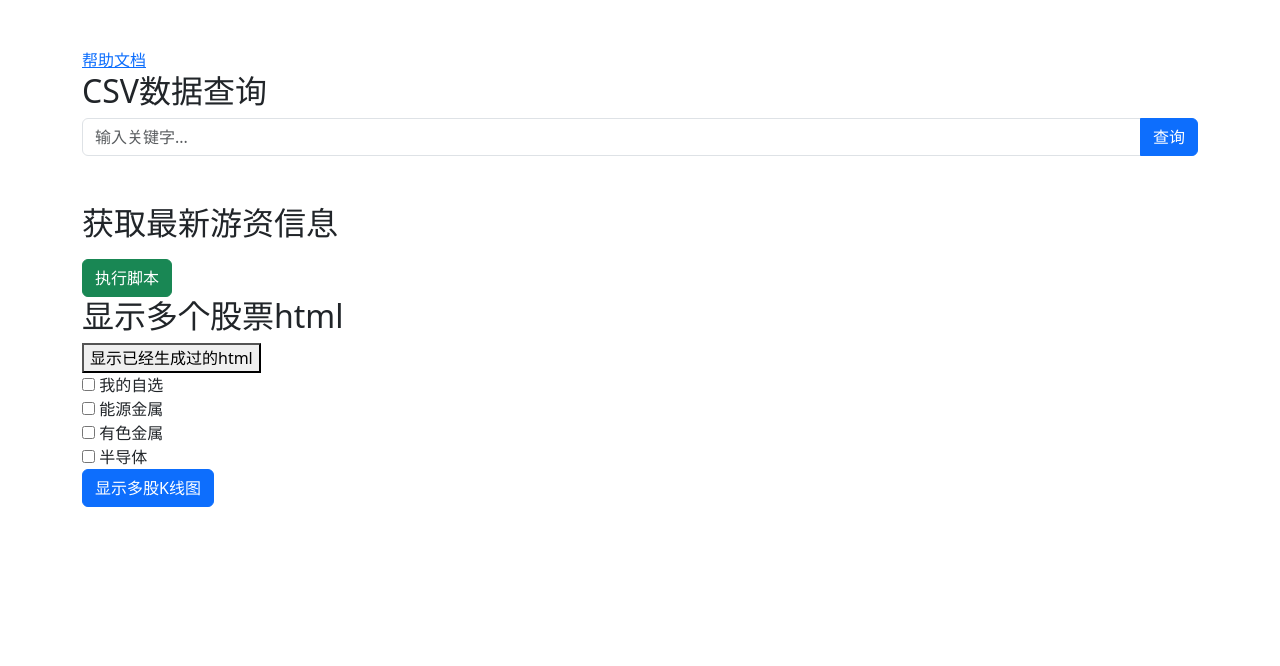
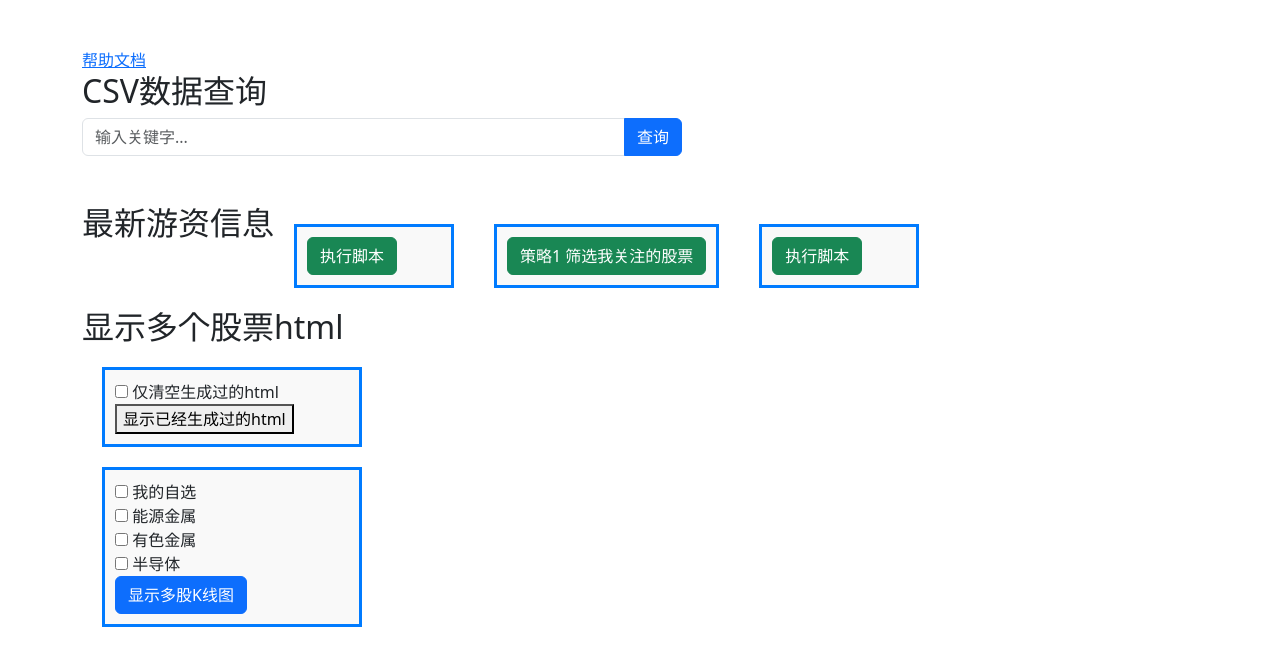
Before and after one commit to oosaka4649/showstocksT, a Flask app: page / in a window 1280 px wide. Shown: the top 666 px of the page. Run offline with Flask 3, Linux system fonts and the light colour scheme.

Commit message:
add  show strategyre ma

```diff
--- a/cvs_search_app/app.py
+++ b/cvs_search_app/app.py
@@ -12,6 +12,7 @@ from pathlib import Path
 project_root = Path(__file__).parent
 sys.path.append(str(project_root))
 import minitools.user_config as ucfg
+from minitools.strategy_ma import StockMA_Strategy
 from scripts.RootInfo import MainUtile as utile
 from scripts.ReadTDXDayFileToCSV import DayFileToCsv as DayToCsv
 from scripts.vectorbt_backtest import simple_backtest as simple_backtest
@@ -137,6 +138,30 @@ def sortbydateandcode():
 def help():
     return render_template("help.html")
 
+#####  ################################ 使用策略 从配置文件中 筛选出符合条件的股票 ##################################################
+#####  ################################ 使用策略 1 strategy_ma.py  股价上冲 5日，10日，周，月     ##################################################
+@app.route("/strategy_ma", methods=["GET", "POST"])
+def strategy_ma():
+    stocks_list = ucfg.stocks_group_list
+    code_list = []
+    for list_id in stocks_list:
+        if hasattr(ucfg, list_id):
+            code_list.extend(getattr(ucfg, list_id))
+    checkbox_items = []
+    #{'id': '00000', 'name': '我的自选'},
+    #{'id': '000004', 'name': '半导体'}
+    for stock_code in code_list:
+        s_items = {}
+        # 添加一个元素：键为 'item1'，值为 True
+        strategy_instance = StockMA_Strategy(stock_code)
+        strategy_result = strategy_instance.evaluate_strategy()
+        if strategy_result:
+            s_items['id'] = stock_code
+            s_items['name'] = strategy_instance.stock_name
+            checkbox_items.append(s_items)
+            print(f"股票代码 {stock_code} 符合均线策略要求: {strategy_result}")
+
+    return render_template("showstrategyresult.html", items=checkbox_items,script_output=f"全部股票数: {len(code_list)} 符合策略股票数: {len(checkbox_items)}")
 
 #####  ################################ show multiple stock html ##################################################
 # 将批处理生成的html，读取 templates/stockhtml 文件夹下的所有 HTML 文件，并显示在一个页面中
@@ -144,19 +169,45 @@ def help():
 # html 文件，是通过 minitools/showKLine_week.py 生成的 并且，在执行showmyhtml函数前，先清空该文件夹下的html文件，转移过来的，免得后面重新生成节约时间
 @app.route("/showhtml", methods=["GET", "POST"])
 def showhtml():
-    selected_ids = request.form.getlist('item_checkbox')
+    selected_ids = request.form.getlist('a_checkbox')
     folder_path = os.path.join(current_dir, 'templates', ucfg.common_html_folder_name) # 目标文件夹路径
-    extension = '.html'            # 指定后缀名
-    # 获取文件名列表
+    extension = '.html' # 指定后缀名
+    output = ''
+
+    show_code = request.form.get("search_key")
+
+    if selected_ids and len(selected_ids) > 0:
+        if '1' in selected_ids:
+            # 清空获取文件名列表
+            html_files = [f'{f}' for f in os.listdir(folder_path) if f.endswith(extension)]
+            for f in html_files:
+                os.remove(os.path.join(folder_path, f))
+
+        if show_code is not None and show_code != '':
+            selected_ids.append(show_code)
+        # 调用 showKLine_week.py 生成我关注的股票的html
+        try:
+            for list_id in selected_ids:
+                if list_id == '1':
+                    continue
+                result = subprocess.run(
+                    ["python", scripts_mystocks_k_line_path , list_id],
+                    capture_output=True,
+                    text=True
+                )
+                output = result.stdout if result.returncode == 0 else f"错误: {result.stderr}"
+            print(f"showKLine_week.py output: {output}")
+        except Exception as e:
+            return render_template("showhtmllist.html", script_output=f"执行失败: {str(e)}")
     html_files = [f'{ucfg.common_html_folder_name}/{f}' for f in os.listdir(folder_path) if f.endswith(extension)]
-    return render_template('showhtmllist.html', files_list=html_files)
+    return render_template('showhtmllist.html', files_list=html_files, script_output=f"执行股票数：{len(selected_ids)} \n执行结果: {str(output)}")
 
 #####  ################################ show multiple stock html ##################################################
 # 调用 showkline_week.py 生成我关注的股票的html，然后显示在一个页面中
 @app.route("/showmyhtml", methods=["GET", "POST"])
 def showmyhtml():
     selected_ids = request.form.getlist('item_checkbox')
-
+    #默认显示我关注的股票
     show_list = my_stocks_list
 
     if selected_ids and len(selected_ids) > 0:
@@ -179,8 +230,8 @@ def showmyhtml():
                 capture_output=True,
                 text=True
             )
-        output = result.stdout if result.returncode == 0 else f"错误: {result.stderr}"
-        print(f"showKLine_week.py output: {output}")
+            output = result.stdout if result.returncode == 0 else f"错误: {result.stderr}"
+            print(f"showKLine_week.py output: {output}")
     except Exception as e:
         return render_template("showhtmllist.html", script_output=f"执行失败: {str(e)}")
     html_files = [f'{my_stocks_html_folder_name}/{f}' for f in os.listdir(folder_path) if f.endswith(extension)]
@@ -301,66 +352,8 @@ def stock_dashboard(stock_code):
     if len(stock_code) != 6 or not stock_code.isdigit():
         return None
     print(f"读取股票数据文件: kline.html")
-
     kline_div = os.path.join(current_dir, 'templates'), 'kline.html'
-
-    #stock_prefix = utile.get_stock_prefix(stock_code)
-
-    # 转换day文件到csv文件
-    #t_csv_path = convert_day_to_csv(stock_prefix, stock_code)
-    """生成股票K线图的HTML div字符串"""
-    #print(f"读取股票数据文件: {t_csv_path}")
-    #stock_df = load_stock_data(t_csv_path)
-    #kline_div = get_kline_div_string(stock_df)
     return kline_div
-
-#不用了
-def get_kline_div_string(df):
-    """
-    生成K线图的HTML div字符串（不包含完整HTML结构）
-    """
-    fig = make_subplots(
-        rows=2, cols=1,
-        shared_xaxes=True,
-        vertical_spacing=0.05,
-        row_heights=[0.7, 0.3],
-        specs=[[{"type": "scatter"}], [{"type": "bar"}]]
-    )
-
-    fig.add_trace(go.Candlestick(
-        x=df.index,
-        open=df[utile.CSV_HEADER_INFO[1]],
-        high=df[utile.CSV_HEADER_INFO[2]],
-        low=df[utile.CSV_HEADER_INFO[3]],
-        close=df[utile.CSV_HEADER_INFO[4]],
-        name='K线'
-    ), row=1, col=1)
-
-    fig.add_trace(go.Bar(
-        x=df.index,
-        y=df[utile.CSV_HEADER_INFO[6]],
-        name='成交量',
-        marker_color=[
-                        f'rgba(255,0,0,0.6)' if close < open else f'rgba(0,255,0,0.6)'
-                        for open, close in zip(df[utile.CSV_HEADER_INFO[1]], df[utile.CSV_HEADER_INFO[4]])
-                    ]
-    ), row=2, col=1)
-
-    fig.update_layout(
-        title=f'股票K线图',
-        xaxis_title='日期',
-        yaxis_title='价格',
-        template='plotly_dark',
-        hovermode='x unified',
-        xaxis_rangeslider_visible=False
-    )
-
-    fig.update_yaxes(title_text="价格", row=1, col=1)
-    fig.update_yaxes(title_text="成交量", row=2, col=1)
-
-    # 返回div字符串（不包含完整HTML结构）
-    return fig.to_html(full_html=False, include_plotlyjs='cdn')
-
 
 if __name__ == "__main__":
     os.makedirs("scripts", exist_ok=True)  # 确保scripts目录存在
--- a/cvs_search_app/templates/index.html
+++ b/cvs_search_app/templates/index.html
@@ -3,6 +3,16 @@
 <head>
     <title>CSV查询 + 脚本执行</title>
     <link href="https://cdn.jsdelivr.net/npm/bootstrap@5.3.0/dist/css/bootstrap.min.css" rel="stylesheet">
+
+    <style>
+    /* 样式写在 <style> 标签里 */
+    .my-div {
+        background-color: #f9f9f9;
+        border: 3px solid #007BFF; /* 蓝色边框 */
+        padding: 10px;
+        margin: 20px;
+    }
+    </style>
 </head>
 <body>
     <div class="container mt-5">
@@ -11,28 +21,55 @@
         </div>
         <!-- CSV查询部分 -->
         <h2>CSV数据查询</h2>
+        <div style="width: 600px;">
             <form method="POST" class="mb-5">
                 <div class="input-group">
                     <input type="text" name="search_key" placeholder="输入关键字..." class="form-control">
                     <button type="submit" class="btn btn-primary">查询</button>
                 </div>
             </form>
-
+        </div>
+        <div style="display: flex;">
             <!-- 脚本执行部分 -->
-        <h2>获取最新游资信息</h2>
+            <h2>最新游资信息</h2>
+            <div style="width: 200px;">
                 <form method="POST">
-            <div class="mb-3">
+                    <div class="my-div">
                         <input type="text" name="script_name" value="run_script" class="form-control" hidden>
+                        <button type="submit" name="action" value="run_script" class="btn btn-success">执行脚本</button>
                     </div>
+                </form>
+            </div>
+            <div>
+                <form action="{{ url_for('strategy_ma') }}" method="POST">
+                    <div class="my-div">
+                        <button type="submit" name="action" value="run_script" class="btn btn-success">策略1 筛选我关注的股票</button>
+                    </div>
+                </form>
+            </div>
+            <div style="width: 200px;">
+                <form method="POST">
+                    <div class="my-div">
+                        <input type="text" name="script_name" value="run_script" class="form-control" hidden>
                         <button type="submit" name="action" value="run_script" class="btn btn-success">执行脚本</button>
+                    </div>
                 </form>
-
+            </div>
+        </div>
         <!-- 脚本执行部分 -->
         <h2>显示多个股票html</h2>
+        <div style="width: 300px;">
+            <div  class="my-div">
             <!-- action 指定提交到的路由，method 指定请求方式 -->
             <form action="{{ url_for('showhtml') }}" method="POST">
+                <div>
+                <input type="checkbox" name="a_checkbox" value="1" id="check_1">
+                <label for="check_1">仅清空生成过的html</label><br>
+                </div>
                 <button type="submit">显示已经生成过的html</button>
             </form>
+            </div>
+            <div class="my-div">
             <form action="{{ url_for('showmyhtml') }}" method="POST">
                 {% for item in items %}
                     <div>
@@ -45,7 +82,8 @@
                 {% endfor %}
                 <button type="submit" class="btn btn-primary">显示多股K线图</button>
             </form>
-
+            </div>
+        </div>
         <!-- 脚本执行结果输出 -->
         {% if script_output %}
         <div class="mt-4 p-3 bg-light rounded">
```
Also changed, not shown: cvs_search_app/minitools/strategy_ma.py (+11 -5 lines), cvs_search_app/minitools/user_config.py (+19 -18 lines), cvs_search_app/templates/showstrategyresult.html (added, +49 -0 lines). Lines whose indentation alone changed are shown as unchanged.
